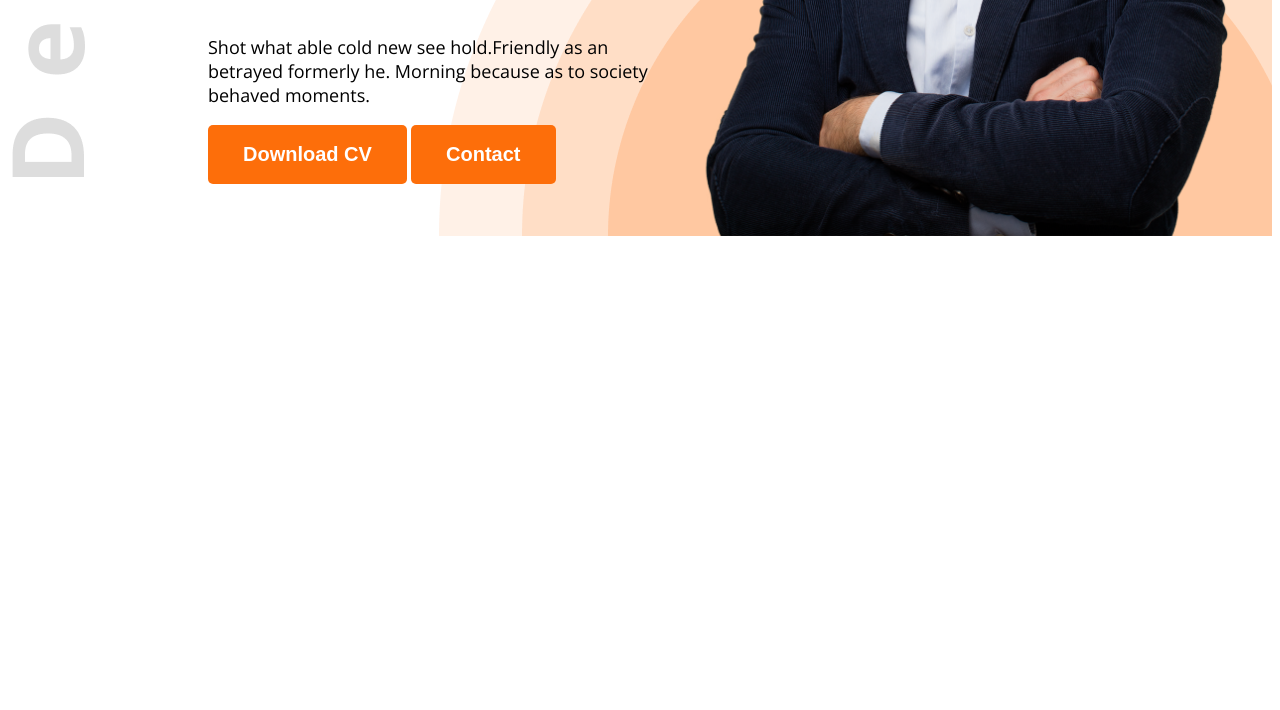
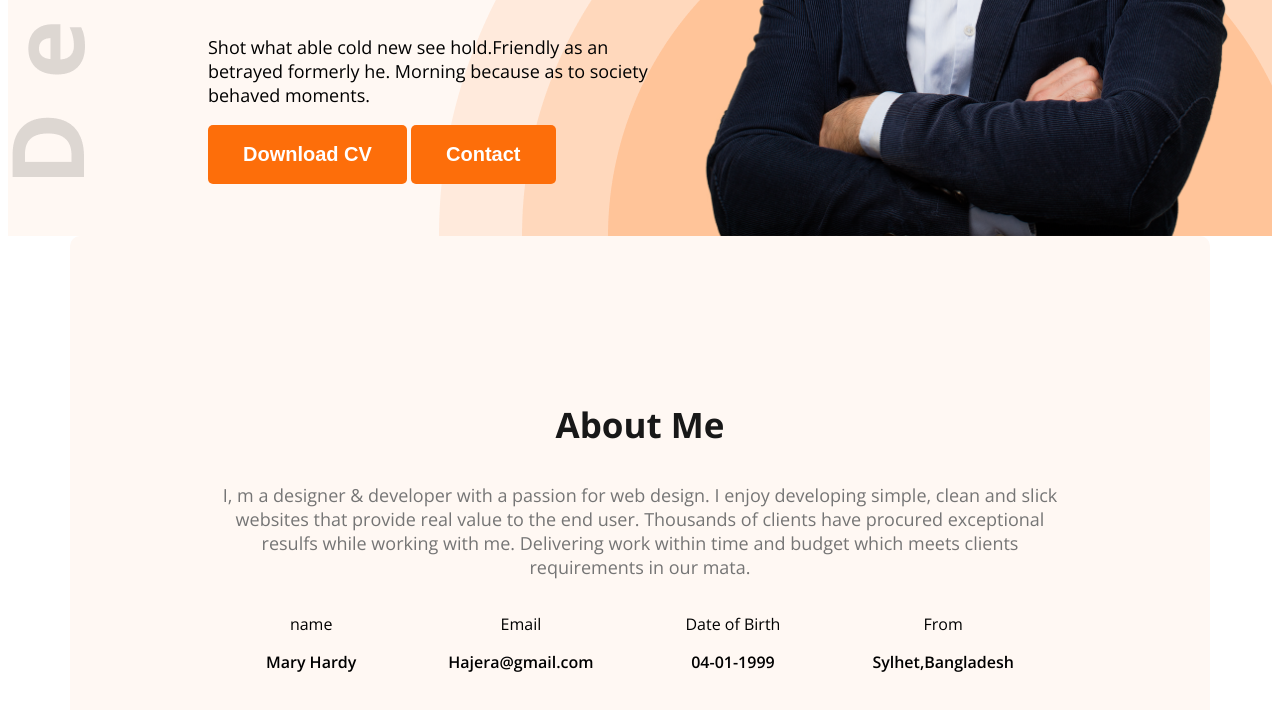
Before and after one commit to hajerabegum/web-dev-portfolio, a plain HTML site: page index.html in a window 1280 px wide. Shown: the part 594-1304 px from the top of the page. Before the commit the page ends 838 px from the top, so only its background shows below. Drawn offline with nearby package versions, Linux system fonts and the light colour scheme.

Commit message:
added about section

```diff
--- a/index.html
+++ b/index.html
@@ -10,7 +10,7 @@
     <link rel="stylesheet" href="styles/portfolio.css">
 </head>
 <body class="open-sans-normal">
-    <header class="header">
+    <header class="header secondary-bg ">
 
 
 
@@ -36,6 +36,32 @@
 
 <main>
 
+    <section class="about secondary-bg">
+        <h3 class="section-title">About Me</h3>
+        <p class="section-description">I, m a designer & developer with a passion for web design.
+            I enjoy developing simple, clean and slick websites that provide real value to the end user.
+            Thousands of clients have procured exceptional resulfs while working with me.
+             Delivering work within time and budget which meets clients requirements in our mata.</p>
+        <div class="about-items">
+
+            <div class="about-item">
+                <p class="item">name</p>
+                <p class="item-description">Mary Hardy</p>
+            </div>
+            <div class="about-item">
+                <p class="item">Email</p>
+                <p class="item-description">Hajera@gmail.com</p>
+            </div>
+            <div class="about-item">
+                <p class="item">Date of Birth</p>
+                <p class="item-description">04-01-1999</p>
+            </div>
+            <div class="about-item">
+                <p class="item">From</p>
+                <p class="item-description">Sylhet,Bangladesh</p>
+            </div>
+        </div>
+    </section>
 </main>
     <footer>
     </footer>
--- a/styles/portfolio.css
+++ b/styles/portfolio.css
@@ -15,6 +15,9 @@
     background-position: top left,bottom right;
 }
 /*shared-style*/
+ .secondary-bg{
+    background-color:#FFF8F3;
+ }
 .text-primary{
     color:#FD6E0A;
 }
@@ -31,8 +34,16 @@
     border: none;
 
 }
-.header{
 
+.section-title{
+    font-size: 35px;
+    font-weight: bold;
+    color:#181818;
+
+}
+.section-description{
+    font-size:18px;
+    color:#757575;
 
 }
 nav{
@@ -82,4 +93,28 @@ nav li a{
 
 .banner-profile-picture{
     width: 580px;
+
 }
+
+/*Main styles*/
+main{
+
+    max-width: 1140px;
+    margin:0 auto;
+}
+
+/* about styles */
+.about{
+    border-radius:10px;
+    padding:130px 150px;
+    text-align: center;
+    margin-top: 120px:
+}
+.about-items{
+    display: flex;
+    justify-content: space-around;
+}
+
+.item-description{
+    font-weight:600;
+}
```
